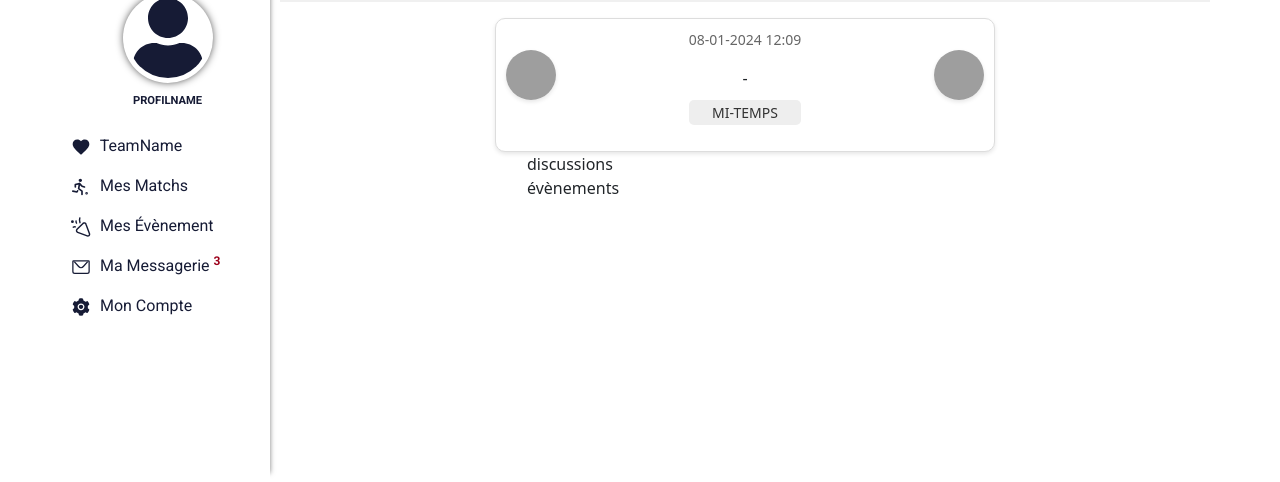
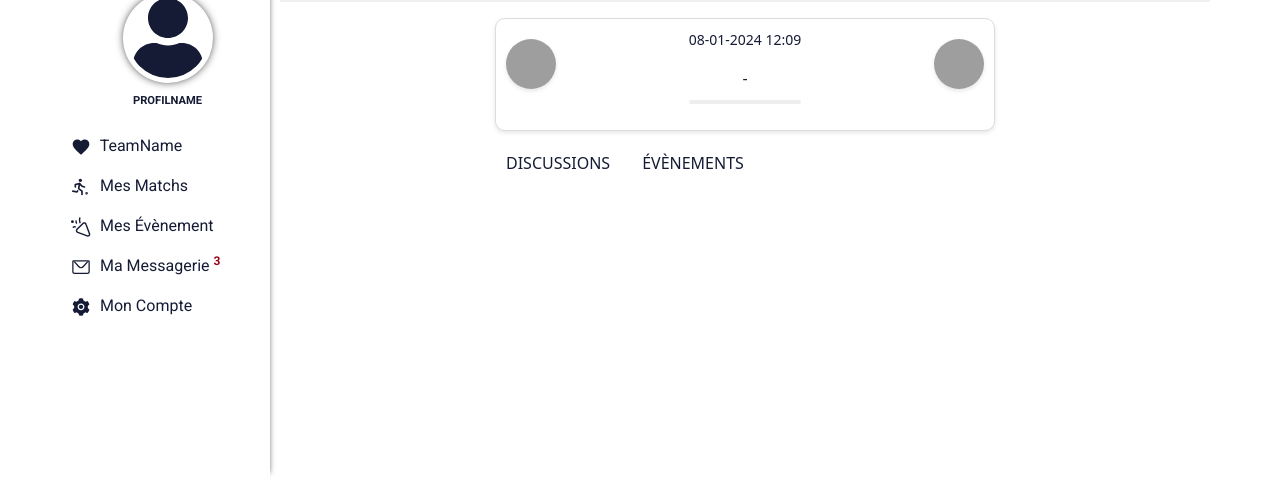
Before and after one commit to fillyfalzone/Match_And_Chill, a Symfony app: template templates/matchs/match.html.twig in a window 1280 px wide. Shown: the part 447-929 px from the top of the page. Run offline with Twig, Linux system fonts and the light colour scheme; the template is opened without the code that fills it, so the values that code supplies are empty; some libraries are stand-ins or nearby versions; grey boxes are pictures that could not be loaded.

Commit message:
MAJ 16-01-2004 01:06

```diff
--- a/public/css/matchs.css
+++ b/public/css/matchs.css
@@ -241,7 +241,7 @@
 
 
 /*
-    *Match detail
+    *Match detail--------------------------
 */
 
 #match-card {
@@ -284,7 +284,7 @@
 
   .match-date-time {
     font-size: 14px;
-    color: #666;
+    color: var(--bleu-navy);
   }
 
   .scoreboard {
@@ -306,8 +306,40 @@
 
   .match-status {
     font-size: 14px;
-    color: #333;
+    color: var(--bleu-navy);
     background-color: #eee;
     padding: 2px 8px;
     border-radius: 5px;
   }
+
+
+  /*
+    Card match detatis nav ---------------------------------*
+  */
+
+#match-nav {
+   padding: 20px 0;
+}
+
+.match-nav-list {
+    display: flex;
+    flex-direction: row;
+    align-items: center;
+    padding:0;
+    margin: 0;
+    gap: 10px;
+}
+
+
+.match-nav-item a {
+    color: var(--bleu-navy);
+    text-transform: uppercase;
+    padding: 5px 10px;
+    border: 1px solid rgba(245, 245, 220, 0);
+    transition: all .3s linear;
+}
+
+.match-nav-item:hover a {
+    background-color: #eee;
+    border: 1px solid rgb(180, 180, 180);
+}
--- a/templates/matchs/match.html.twig
+++ b/templates/matchs/match.html.twig
@@ -31,17 +31,17 @@
                 <div class="match-info">
                   <p class="match-date-time">{{ match.matchDateTime |date("d-m-Y h:i") }}</p>
                   <div class="scoreboard">
-                    {% if match.matchResults[1].pointsTeam1 is not same as("") %}
+                    {% if match.matchResults is not same as ([]) %}
                         <span class="score">{{ match.matchResults[1].pointsTeam1 }} </span>
                      {% endif %}
 
                     <span class="dash">-</span>
 
-                    {% if match.matchResults[1].pointsTeam1 is not same as("") %}
+                    {% if match.matchResults is not same as ([]) %}
                     <span class="score">{{ match.matchResults[1].pointsTeam2 }} </span>
                     {% endif %}
                   </div>
-                  <p class="match-status">MI-TEMPS</p>
+                  <p class="match-status">{{status}}</p>
                 </div>
 
                 <div class="team">
```
Also changed, not shown: src/Controller/MatchsController.php (+20 -1 lines).
